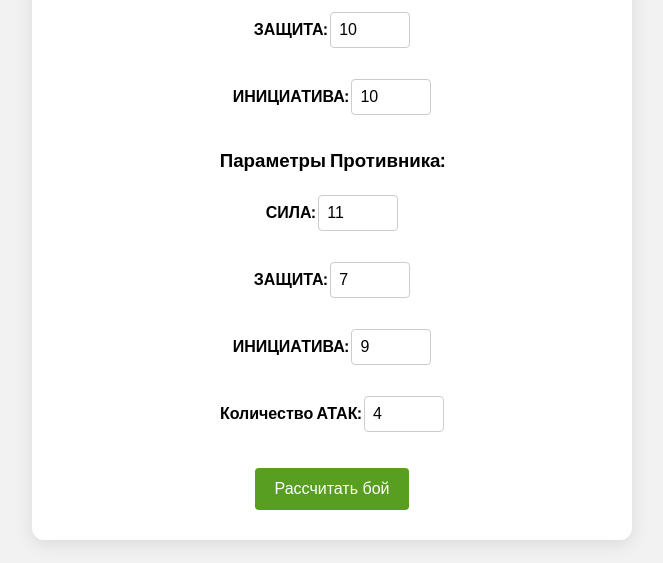
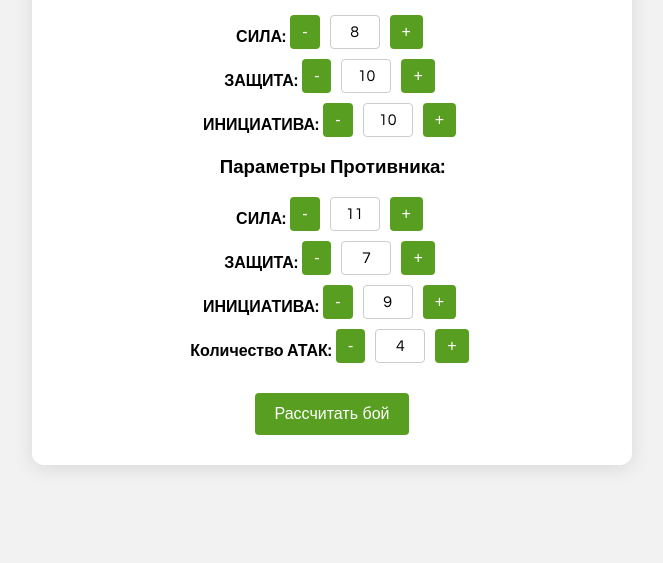
Before and after one commit to mantincan/battle-calculator, a plain HTML site: page index.html in a window 1280 px wide. Shown: the part 237-800 px from the top of the page, without its empty margins (308-971 px from the left). Drawn offline with Linux system fonts and the light colour scheme; a web font is replaced by a local one.

Commit message:
index.html

```diff
--- a/index.html
+++ b/index.html
@@ -43,16 +43,40 @@
       font-weight: bold;
     }
 
-    input[type="number"] {
-      padding: 8px;
-      width: 80px;
-      margin-top: 5px;
+    .value-control {
+      display: flex;
+      justify-content: center;
+      align-items: center;
+      margin-bottom: 10px;
+    }
+
+    .value-control button {
+      padding: 8px 12px;
+      margin: 0 5px;
+      border: none;
+      border-radius: 4px;
+      cursor: pointer;
+      font-size: 1rem;
+      background-color: #579e21;
+      color: white;
+      transition: background-color 0.3s ease;
+    }
+
+    .value-control button:hover {
+      background-color: #4a8e1c;
+    }
+
+    .value-display {
+      padding: 8px 12px;
+      margin: 0 5px;
       border: 1px solid #ccc;
       border-radius: 4px;
       font-size: 1rem;
+      text-align: center;
+      width: 50px;
     }
 
-    button {
+    button.calculate {
       margin-top: 20px;
       padding: 12px 20px;
       background-color: #579e21;
@@ -64,7 +88,7 @@
       transition: background-color 0.3s ease;
     }
 
-    button:hover {
+    button.calculate:hover {
       background-color: #4a8e1c;
     }
 
@@ -114,6 +138,22 @@
       50% { background-color: #ffdddd; }
       100% { background-color: transparent; }
     }
+
+    /* Адаптивность */
+    @media (max-width: 600px) {
+      .calculator {
+        padding: 20px;
+        max-width: 90%;
+      }
+
+      .value-display {
+        width: 40px;
+      }
+
+      button.calculate {
+        width: 100%;
+      }
+    }
   </style>
 </head>
 <body>
@@ -122,24 +162,100 @@
   <h2>Калькулятор боя</h2>
   <form id="battleForm">
     <h3>Параметры Игрока:</h3>
-    <label>СИЛА: <input type="number" name="playerStr" value="8"></label><br>
-    <label>ЗАЩИТА: <input type="number" name="playerDef" value="10"></label><br>
-    <label>ИНИЦИАТИВА: <input type="number" name="playerInit" value="10"></label><br>
+    <div class="value-control">
+      <label>СИЛА:</label>
+      <button onclick="updateValue('playerStr', -1)">-</button>
+      <span class="value-display" id="playerStrDisplay">8</span>
+      <button onclick="updateValue('playerStr', 1)">+</button>
+    </div>
+    <div class="value-control">
+      <label>ЗАЩИТА:</label>
+      <button onclick="updateValue('playerDef', -1)">-</button>
+      <span class="value-display" id="playerDefDisplay">10</span>
+      <button onclick="updateValue('playerDef', 1)">+</button>
+    </div>
+    <div class="value-control">
+      <label>ИНИЦИАТИВА:</label>
+      <button onclick="updateValue('playerInit', -1)">-</button>
+      <span class="value-display" id="playerInitDisplay">10</span>
+      <button onclick="updateValue('playerInit', 1)">+</button>
+    </div>
 
     <h3>Параметры Противника:</h3>
-    <label>СИЛА: <input type="number" name="enemyStr" value="11"></label><br>
-    <label>ЗАЩИТА: <input type="number" name="enemyDef" value="7"></label><br>
-    <label>ИНИЦИАТИВА: <input type="number" name="enemyInit" value="9"></label><br>
+    <div class="value-control">
+      <label>СИЛА:</label>
+      <button onclick="updateValue('enemyStr', -1)">-</button>
+      <span class="value-display" id="enemyStrDisplay">11</span>
+      <button onclick="updateValue('enemyStr', 1)">+</button>
+    </div>
+    <div class="value-control">
+      <label>ЗАЩИТА:</label>
+      <button onclick="updateValue('enemyDef', -1)">-</button>
+      <span class="value-display" id="enemyDefDisplay">7</span>
+      <button onclick="updateValue('enemyDef', 1)">+</button>
+    </div>
+    <div class="value-control">
+      <label>ИНИЦИАТИВА:</label>
+      <button onclick="updateValue('enemyInit', -1)">-</button>
+      <span class="value-display" id="enemyInitDisplay">9</span>
+      <button onclick="updateValue('enemyInit', 1)">+</button>
+    </div>
 
-    <label>Количество АТАК: <input type="number" name="rounds" value="4"></label><br>
+    <div class="value-control">
+      <label>Количество АТАК:</label>
+      <button onclick="updateValue('rounds', -1)">-</button>
+      <span class="value-display" id="roundsDisplay">4</span>
+      <button onclick="updateValue('rounds', 1)">+</button>
+    </div>
 
-    <button type="button" onclick="simulateBattle()">Рассчитать бой</button>
+    <button type="button" class="calculate" onclick="simulateBattle()">Рассчитать бой</button>
   </form>
 
   <div class="result" id="result" style="display:none;"></div>
 </div>
 
 <script>
+  // Храним текущие значения
+  let player = {
+    сила: 8,
+    защита: 10,
+    инициатива: 10
+  };
+
+  let enemy = {
+    сила: 11,
+    защита: 7,
+    инициатива: 9
+  };
+
+  let rounds = 4;
+
+  // Обновляем отображение значений
+  function updateValue(key, delta) {
+    if (key === 'playerStr') {
+      player.сила = Math.max(0, player.сила + delta);
+      document.getElementById('playerStrDisplay').innerText = player.сила;
+    } else if (key === 'playerDef') {
+      player.защита = Math.max(0, player.защита + delta);
+      document.getElementById('playerDefDisplay').innerText = player.защита;
+    } else if (key === 'playerInit') {
+      player.инициатива = Math.max(0, player.инициатива + delta);
+      document.getElementById('playerInitDisplay').innerText = player.инициатива;
+    } else if (key === 'enemyStr') {
+      enemy.сила = Math.max(0, enemy.сила + delta);
+      document.getElementById('enemyStrDisplay').innerText = enemy.сила;
+    } else if (key === 'enemyDef') {
+      enemy.защита = Math.max(0, enemy.защита + delta);
+      document.getElementById('enemyDefDisplay').innerText = enemy.защита;
+    } else if (key === 'enemyInit') {
+      enemy.инициатива = Math.max(0, enemy.инициатива + delta);
+      document.getElementById('enemyInitDisplay').innerText = enemy.инициатива;
+    } else if (key === 'rounds') {
+      rounds = Math.max(1, rounds + delta); // Минимум 1 атака
+      document.getElementById('roundsDisplay').innerText = rounds;
+    }
+  }
+
   function attack(attacker, defender) {
     const damage = attacker.сила;
 
@@ -157,23 +273,6 @@
   }
 
   function simulateBattle() {
-    const form = document.getElementById('battleForm');
-
-    // Параметры
-    let player = {
-      сила: parseInt(form.playerStr.value),
-      защита: parseInt(form.playerDef.value),
-      инициатива: parseInt(form.playerInit.value)
-    };
-
-    let enemy = {
-      сила: parseInt(form.enemyStr.value),
-      защита: parseInt(form.enemyDef.value),
-      инициатива: parseInt(form.enemyInit.value)
-    };
-
-    let rounds = parseInt(form.rounds.value);
-
     // Копии объектов для расчётов
     let p = JSON.parse(JSON.stringify(player));
     let e = JSON.parse(JSON.stringify(enemy));
```
